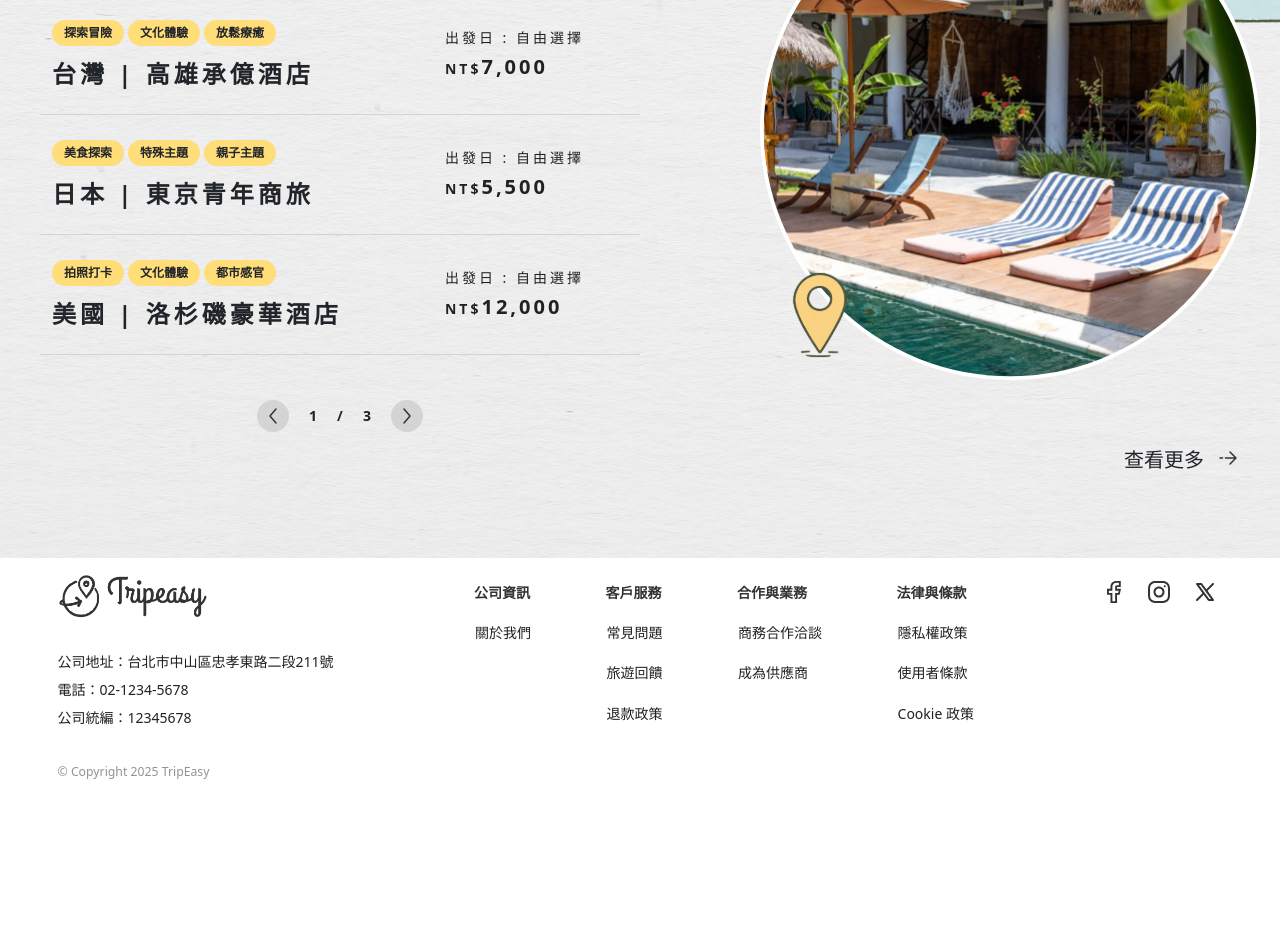
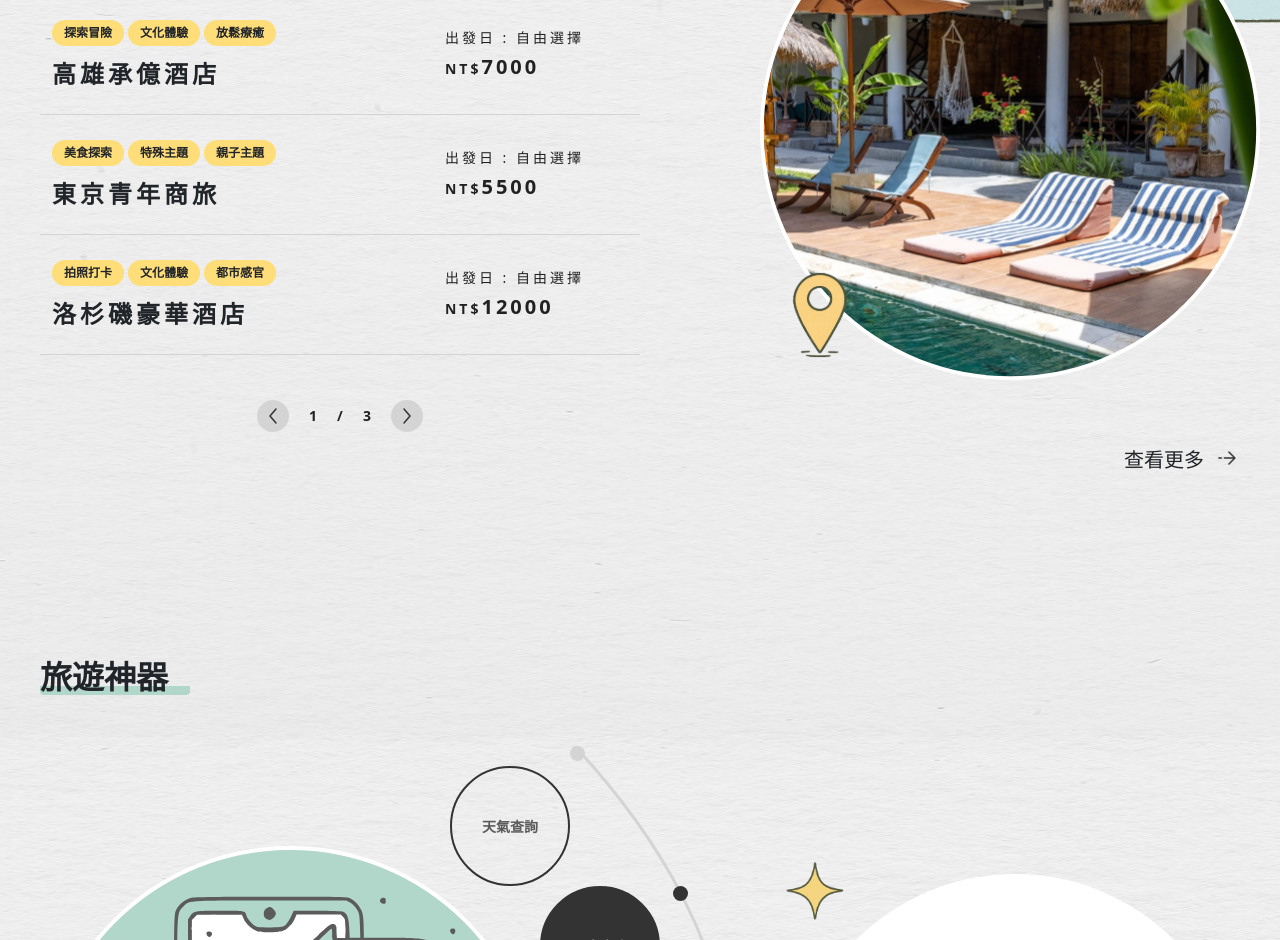
Before and after one commit to tripEasyCompany/frontend, a Vue app: page / in a window 1280 px wide. Shown: the part 1860-2800 px from the top of the page. Before the commit the page ends 2659 px from the top, so only its background shows below. Built offline with nearby package versions, Linux system fonts and the light colour scheme; no server answers.

Commit message:
新增旅遊神器的畫面

```diff
--- a/index.html
+++ b/index.html
@@ -11,7 +11,7 @@
       rel="stylesheet"
       href="https://cdnjs.cloudflare.com/ajax/libs/font-awesome/6.0.0-beta3/css/all.min.css"
     />
-    <link href="https://fonts.googleapis.com/css2?family=Noto+Serif+TC&display=swap" rel="stylesheet">
+    <!--<link href="https://fonts.googleapis.com/css2?family=Noto+Serif+TC&display=swap" rel="stylesheet"> -->
 
   </head>
 
--- a/src/assets/css/common.css
+++ b/src/assets/css/common.css
@@ -6,7 +6,7 @@
 
 body {
   height: 100%;
-  font-family: 'Noto Serif TC', serif;
+  font-family: Verdana, sans-serif;
   background-image: url('../img/background.png');
 }
 
--- a/src/views/HomeView.vue
+++ b/src/views/HomeView.vue
@@ -101,63 +101,21 @@
                 </ul>
 
                 <ul class="product_item">
-                  <li class="i_list">
+                  <li class="i_list" v-for="(item) in productList" :key="item.id" @mouseover="hoveredMainImage = item.mainImage">
                     <div class="i_container">
                       <div class="product_left">
                         <ul>
-                          <li><span>探索冒險</span></li>
-                          <li><span>文化體驗</span></li>
-                          <li><span>放鬆療癒</span></li>
+                          <li v-for="(tag, tIdx) in item.tags" :key="tIdx">
+                            <span>{{ tag }}</span>
+                          </li>
                         </ul>
-                        <h3>台灣 | 高雄承億酒店</h3>
+                        <h3>{{ item.title }}</h3>
                       </div>
 
                       <div class="product_right">
                         <div class="right_info">
-                          <p>出發日 : 自由選擇</p>
-                          <p><span>NT$</span><span>7,000</span></p>
-                        </div>
-
-                        <span class="favorite"><img src="@/assets/img/icon/favorite-line.svg" alt=""></span>
-                      </div>
-                    </div>
-                  </li>
-                  <li class="i_list">
-                    <div class="i_container">
-                      <div class="product_left">
-                        <ul>
-                          <li><span>美食探索</span></li>
-                          <li><span>特殊主題</span></li>
-                          <li><span>親子主題</span></li>
-                        </ul>
-                        <h3>日本 | 東京青年商旅</h3>
-                      </div>
-
-                      <div class="product_right">
-                        <div class="right_info">
-                          <p>出發日 : 自由選擇</p>
-                          <p><span>NT$</span><span>5,500</span></p>
-                        </div>
-
-                        <span class="favorite"><img src="@/assets/img/icon/favorite-line.svg" alt=""></span>
-                      </div>
-                    </div>
-                  </li>
-                  <li class="i_list">
-                    <div class="i_container">
-                      <div class="product_left">
-                        <ul>
-                          <li><span>拍照打卡</span></li>
-                          <li><span>文化體驗</span></li>
-                          <li><span>都市感官</span></li>
-                        </ul>
-                        <h3>美國 | 洛杉磯豪華酒店</h3>
-                      </div>
-
-                      <div class="product_right">
-                        <div class="right_info">
-                          <p>出發日 : 自由選擇</p>
-                          <p><span>NT$</span><span>12,000</span></p>
+                          <p>出發日 : {{ item.departure || '自由選擇' }}</p>
+                          <p><span>NT$</span><span>{{ item.price }}</span></p>
                         </div>
 
                         <span class="favorite"><img src="@/assets/img/icon/favorite-line.svg" alt=""></span>
@@ -177,13 +135,15 @@
 
               <div class="content_right">
                 <div class="main_item">
-                  <img src="@/assets/img/product/Shopping-img.svg" alt="">
+                  <img :src="hoveredMainImage" alt="產品主圖" />
                   <div class="illustration">
                     <span><img class="l_first" src="@/assets/img/illustration/deco-img01.svg" alt="" /></span>
                     <span><img class="l_last" src="@/assets/img/illustration/deco-img03.svg" alt="" /></span>
                   </div>
                 </div>
               </div>
+
+
             </div>
 
             <div class="more">
@@ -192,6 +152,68 @@
             </div>
           </div>
 
+          <div class="travel_tool">
+            <div class="travel_title">
+              <h2>旅遊神器</h2>
+            </div>
+
+            <div class="travel_content">
+              <div class="travel_left">
+                <!-- 圖片 -->
+                <div class="main_item">
+                  <img :src="tools[toolIndex].image" alt="">
+                </div>
+
+                <!-- 功能按鈕 -->
+                <ul class="travel_function">
+                  <li
+                    v-for="(tool, index) in tools"
+                    :key="index"
+                    :class="['func', 'func' + (index + 1)]"
+                  >
+                    <a
+                      href="#"
+                      :class="{ active: index === toolIndex }"
+                      @click.prevent="handleClick(index)"
+                    >
+                      {{ tool.name }}
+                    </a>
+                  </li>
+                </ul>
+
+                <!-- 對應點點 -->
+                <ul class="travel_dot">
+                  <li
+                    v-for="(tool, index) in tools"
+                    :key="'dot-' + index"
+                    :class="['dot', 'dot' + (index + 1), { active: index === toolIndex }]"
+                  ></li>
+                </ul>
+
+                <!-- 弧形路徑 -->
+                <svg class="arc-path" width="650" height="695" viewBox="0 0 650 695">
+                  <path d="M190,-45 C470,220 430,475 250,670" stroke="#D4D4D4" stroke-width="3" fill="none" />
+                </svg>
+              </div>
+
+              <div class="travel_right">
+                <div class="main_content">
+                  <div class="travel_new">
+                    {{ tools[toolIndex].content }}
+                  </div>
+                  <div class="illustration">
+                    <span><img class="l_first" src="@/assets/img/illustration/deco-img02.svg" alt="" /></span>
+                    <span><img class="l_last" src="@/assets/img/illustration/deco-img06.svg" alt="" /></span>
+                  </div>
+                </div>
+              </div>
+            </div>
+
+            <div class="more">
+              <span>開始體驗</span>
+              <span><img src="@/assets/img/icon/arrow-right-long.svg" alt="" /></span>
+            </div>
+          </div>
         </div>
       </div>
     </div>
@@ -213,6 +235,16 @@ import world_02 from '@/assets/img/home_page/viewpoint-img-4.svg';
 import world_03 from '@/assets/img/home_page/viewpoint-img-5.svg';
 import world_04 from '@/assets/img/home_page/viewpoint-img-6.svg';
 
+import productImg1 from '@/assets/img/product/Shopping-img.svg';
+import productImg2 from '@/assets/img/product/Shopping-img-2.svg';
+import productImg3 from '@/assets/img/product/Shopping-img-1.svg';
+
+import tool_img01 from '@/assets/img/home_page/travel-img01.svg';
+import tool_img02 from '@/assets/img/home_page/travel-img02.svg';
+import tool_img03 from '@/assets/img/home_page/travel-img03.svg';
+import tool_img04 from '@/assets/img/home_page/travel-img04.svg';
+import tool_img05 from '@/assets/img/home_page/travel-img05.svg';
+
 export default {
   name: 'HomePage',
   components: {
@@ -229,6 +261,66 @@ export default {
       currentIndex: 0,
       interval: null,
       autoMode: true,
+      productList: [
+      {
+        id: 1,
+        title: '高雄承億酒店',
+        tags: ['探索冒險', '文化體驗', '放鬆療癒'],
+        price: 7000,
+        mainImage: productImg1  // 對應右側大圖
+      },
+      {
+        id: 2,
+        title: '東京青年商旅',
+        tags: ['美食探索', '特殊主題', '親子主題'],
+        price: 5500,
+        mainImage: productImg2
+      },
+      {
+        id: 3,
+        title: '洛杉磯豪華酒店',
+        tags: ['拍照打卡', '文化體驗', '都市感官'],
+        price: 12000,
+        mainImage: productImg3
+      }
+    ],
+    hoveredMainImage: productImg1,
+    selectedIndex: 0,
+    toolIndex: 0, // 輪播圖片 index
+    autoPlayTimer: null,
+    resumeTimer: null,
+    tools: [
+      {
+        id: 1,
+        name: '天氣查詢',
+        content: '隨時查詢即時天氣，提供溫度、降雨與風速資訊，讓你安心出門',
+        image: tool_img01
+      },
+      {
+        id: 2,
+        name: '匯率查詢',
+        content: '快速查詢各國匯率，幫助你即時掌握幣值變化，精打細算旅費',
+        image: tool_img02
+      },
+      {
+        id: 3,
+        name: '機票/租車查詢',
+        content: '結合多家平台資訊，提供最優惠的機票與租車選擇',
+        image: tool_img03
+      },
+      {
+        id: 4,
+        name: '互動地圖',
+        content: '探索景點、路線與交通資訊，讓你玩得更順更開心',
+        image: tool_img04
+      },
+      {
+        id: 5,
+        name: '文化介紹',
+        content: '深入了解目的地文化與風俗，讓旅程更有深度與樂趣',
+        image: tool_img05
+      },
+    ]
     };
   },
   methods: {
@@ -292,6 +384,27 @@ export default {
         this.startAutoSlide();
       }, 3000);
     },
+
+    startAutoPlay() {
+      this.autoPlayTimer = setInterval(() => {
+        this.toolIndex = (this.toolIndex + 1) % this.tools.length;
+      }, 4000);
+    },
+
+    stopAutoPlay() {
+      clearInterval(this.autoPlayTimer);
+    },
+
+    handleClick(index) {
+      this.toolIndex = index;
+      this.stopAutoPlay();
+
+      // 若之前有 delay 還沒執行，先清掉
+      clearTimeout(this.resumeTimer);
+      this.resumeTimer = setTimeout(() => {
+        this.startAutoPlay();
+      }, 5000); // 停 5 秒後恢復輪播
+    }
   },
 
   mounted() {
@@ -299,10 +412,15 @@ export default {
 
     this.currentImages = [...this.imagesTaiwan];
     this.startAutoSlide(); // 開始自動在 Taiwan/World 間切換
+
+    this.startAutoPlay();
   },
 
   beforeUnmount() {
     window.removeEventListener('scroll', this.handleScroll);
+
+    this.stopAutoPlay();
+    clearTimeout(this.resumeTimer);
   },
 };
 </script>
@@ -375,7 +493,7 @@ h2::after {
   display: flex;
   flex-direction: row;
   justify-content: center;
-  align-items: center;
+
 }
 
 /* --- header_country --- */
@@ -427,8 +545,12 @@ h2::after {
   width: 70px;
 }
 
+.header_img{
+  align-self: center;
+}
+
 .header_img img {
-  width: 450px;
+  width: 550px;
   margin: 0 100px 0 20px;
 }
 
@@ -439,20 +561,21 @@ h2::after {
 
 .header_country .illustration span:first-child {
   top: 0;
-  left: 0;
+  left: 20px;
 }
 
 .header_country .illustration span:last-child {
   bottom: 0;
-  right: 0;
+  right: 20px;
 }
 
 /* --- header_slogan --- */
 .header_slogan {
   display: flex;
   flex-direction: column;
+  justify-content: space-between;
 
-  gap: 20px;
+  gap: 150px;
   font-size: 36px;
   font-weight: bold;
 
@@ -466,7 +589,7 @@ h2::after {
   writing-mode: vertical-rl;
   text-orientation: upright;
 
-  letter-spacing: 0.625rem; /* 10px */
+  letter-spacing: 12px;
   line-height: 62.4px;
 }
 
@@ -568,6 +691,10 @@ h2::after {
 }
 
 /* --- product --- */
+.product{
+  margin-bottom: 180px;
+}
+
 .product_content{
   display: flex;
 
@@ -782,6 +909,7 @@ h2::after {
   align-items: center;
 }
 
+/* product main_item */
 .product_content .content_right .main_item img{
   width: 500px;
 }
@@ -790,6 +918,7 @@ h2::after {
   position: relative;
 }
 
+/* product illustration */
 .product_content .content_right .illustration img{
   width: 120px;
 
@@ -808,6 +937,7 @@ h2::after {
   left: 0;
 }
 
+/* product more */
 .product .more{
   display: flex;
   justify-content: flex-end;
@@ -844,4 +974,168 @@ h2::after {
   }
 }
 
+/* --- travel_tool --- */
+.travel_title{
+  margin-bottom: 150px;
+}
+
+.travel_content{
+  display: flex;
+  justify-content: space-between;
+  gap: 30px;
+
+  position: relative;
+}
+
+.travel_content .main_item img{
+  width: 500px;
+  border-radius: 600px;
+  border: 4px solid #FFFFFF;
+}
+
+.travel_content .travel_function li a{
+  display: flex;
+  align-items: center;
+  justify-content: center;
+  width: 120px;
+  height: 120px;
+  text-align: center;
+
+  color: #5B5B5B;
+  border: 2px solid #333333;
+  border-radius: 100px;
+
+  padding: 12px 20px;
+  font-weight: 700;
+
+  transition: 0.6s background-color ease,0.6s color ease ;
+}
+
+.travel_content .travel_function li a.active,
+.travel_content .travel_function li a:hover{
+  color: #FFFFFF;
+  background: #333333;
+}
+
+.travel_content .travel_function .func{
+  position: absolute;
+  z-index: 10; /* 提高層級 */
+}
+
+.travel_content .travel_function .func1{ top: -80px; left: 410px;}
+.travel_content .travel_function .func2{ top: 40px; left: 500px;}
+.travel_content .travel_function .func3{ top: 185px; left: 530px;}
+.travel_content .travel_function .func4{ top: 330px; left: 500px;}
+.travel_content .travel_function .func5{ top: 450px; left: 410px;}
+
+.travel_content .travel_dot li{
+  width: 15px;
+  height: 15px;
+  text-align: center;
+
+  background: #D4D4D4;
+  border-radius: 100px;
+}
+
+.travel_content .travel_dot li.active{
+  background: #333333;
+}
+
+.travel_content .travel_dot .dot{
+  position: absolute;
+  z-index: 10;
+}
+
+.travel_content .travel_dot .dot1{ top:-100px; left:530px; }
+.travel_content .travel_dot .dot2{ top:40px; left:633px; }
+.travel_content .travel_dot .dot3{ top:235px; left:685px; }
+.travel_content .travel_dot .dot4{ top:420px; left:643px; }
+.travel_content .travel_dot .dot5{ top:560px; left:545px; }
+
+svg.arc-path {
+  position: absolute;
+  top: -100px;
+  left: 300px;
+  z-index: 0;
+}
+
+.travel_right{
+  display: flex;
+  justify-content: center;
+  align-items: center;
+}
+
+.main_content .travel_new{
+  display: flex;
+  justify-content: center;
+  align-items: center;
+
+  width: 450px;
+  height: 450px;
+  font-size: 28px;
+  font-weight: 700;
+  background: #FFFFFF;
+  border-radius: 420px;
+
+  text-align: center;
+  letter-spacing: 6px;
+
+  padding: 32px 48px;
+}
+
+/* travel_tool illustration */
+.main_content .illustration img{
+  width: 180px;
+
+  position: absolute;
+}
+
+.main_content  .illustration .l_first{
+    width: 90px;
+    top: 0px;
+    left: 730px;
+}
+
+.main_content  .illustration .l_last{
+  bottom: 0px;
+  right: 0;
+}
+
+/* travel_tool more */
+.travel_tool .more{
+  display: flex;
+  justify-content: flex-end;
+  align-items: center;
+  gap: 12px;
+
+  font-size: 20px;
+  font-weight: 400;
+
+  cursor: pointer;
+
+  margin-top: 100px;
+}
+
+.travel_tool .more span{
+  display: inline-block;
+}
+
+.travel_tool .more span img{
+  margin-top: 4px;
+  animation: floatArrow_more 1.5s ease-in-out infinite;
+}
+
+/* 定義動畫 */
+@keyframes floatArrow_more {
+  0% {
+    transform: translateX(0);
+  }
+  50% {
+    transform: translateX(-8px);
+  }
+  100% {
+    transform: translateX(0);
+  }
+}
+
 </style>
```
